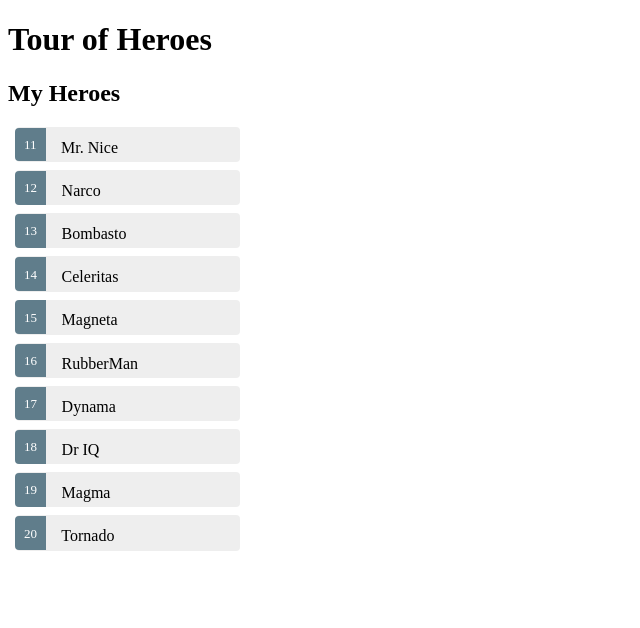
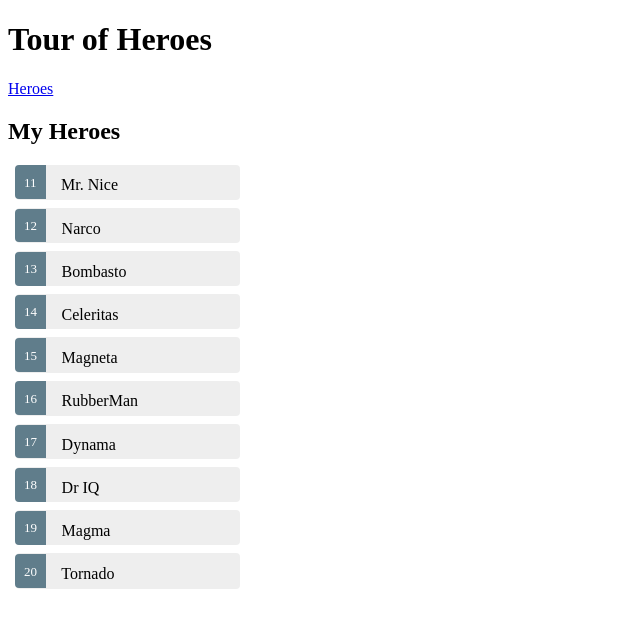
Before and after one commit to rwehresmann/angular-tour-of-heroes, an Angular app: page /heroes in a window 1280 px wide. Shown: the top 628 px of the page, without its empty margins (0-640 px from the left). Built offline with nearby package versions, Linux system fonts and the light colour scheme.

Commit message:
Define heroes routes and add router-outlet to app.component

```diff
--- a/src/app/app.component.ts
+++ b/src/app/app.component.ts
@@ -3,9 +3,10 @@
 @Component({
   selector: 'my-app',
   template: `
-    <h1>{{title}}</h1>
-    <my-heroes></my-heroes>
-  `
+     <h1>{{title}}</h1>
+     <a routerLink="/heroes">Heroes</a>
+     <router-outlet></router-outlet>
+   `
 })
 
 export class AppComponent {
--- a/src/app/heroes.component.ts
+++ b/src/app/heroes.component.ts
@@ -66,8 +66,7 @@
         margin-right: .8em;
         border-radius: 4px 0 0 4px;
       }
-    `],
-    providers: [HeroService]
+    `]
 })
 
 export class HeroesComponent implements OnInit {
```
Also changed, not shown: src/app/app.module.ts (+8 -1 lines).
